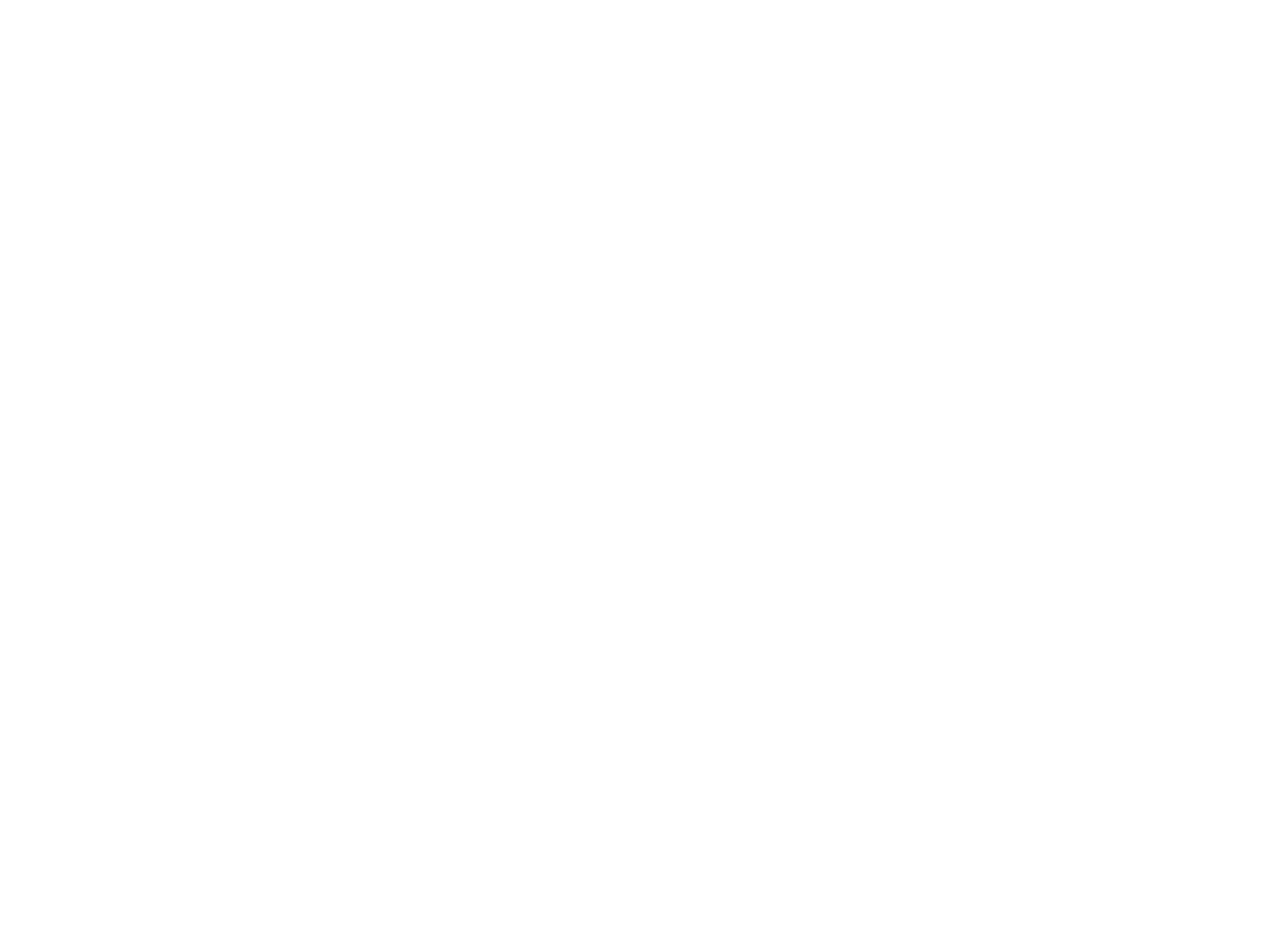
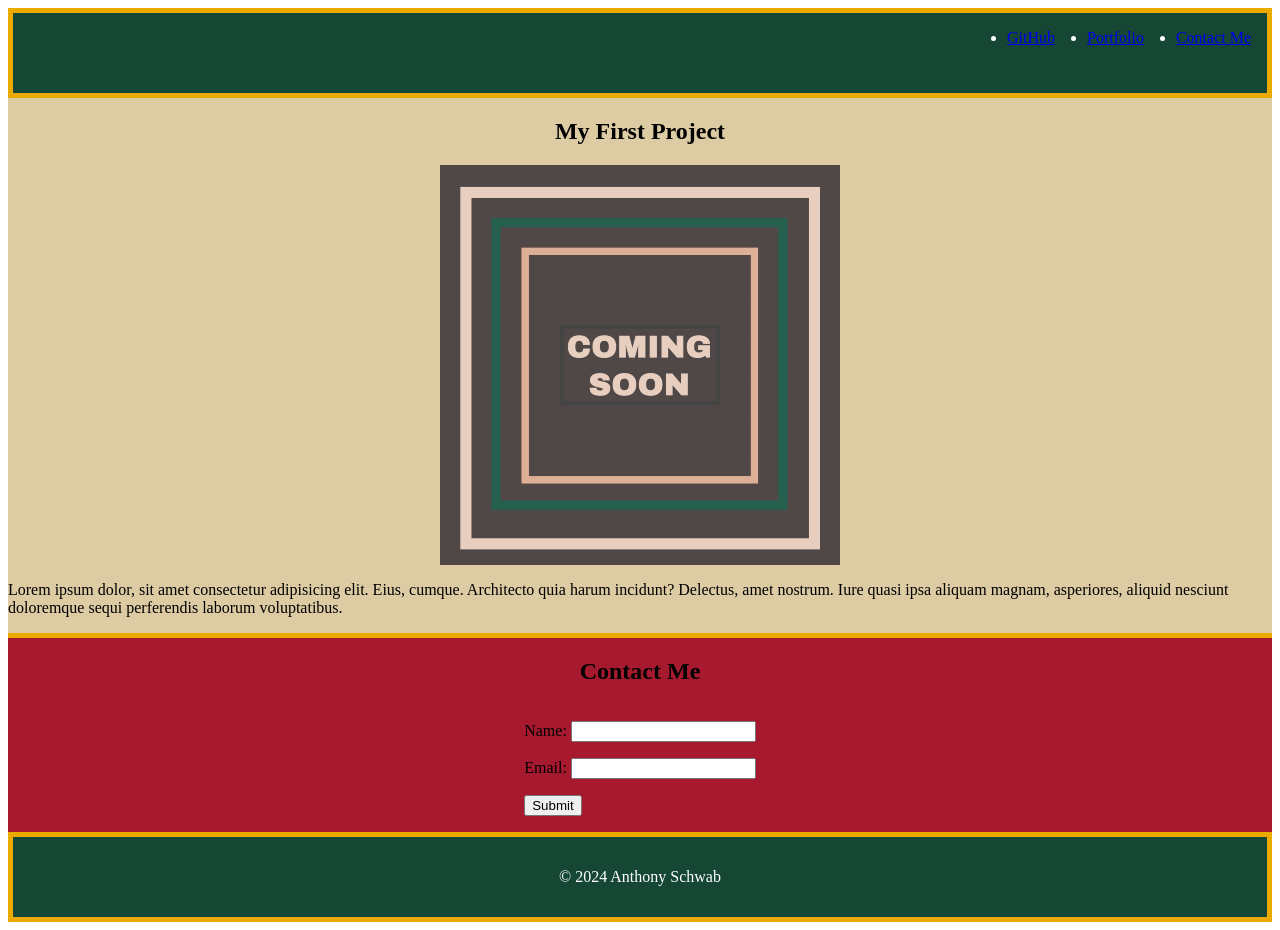
Before and after one commit to ant-codes-42/01-Mini-Project, a plain HTML site: page index.html in a window 1280 px wide. Before the commit the page ends 800 px from the top, so only its background shows below. Drawn offline with Linux system fonts and the light colour scheme.

Commit message:
index.html and style.css creation and updates

```diff
--- a/assets/css/style.css
+++ b/assets/css/style.css
@@ -0,0 +1,49 @@
+* {
+
+}
+
+header {
+    background-color: #154734;
+    border: 5px solid #EAAA00;
+    height: 5em;
+    color: #FFFFFF;
+}
+nav ul {
+    display: flex;
+    flex-direction: row;
+    column-gap: 2em;
+    justify-content: flex-end;
+    align-content: space-between;
+    margin-right: 1em;
+}
+
+nav ul li {
+
+}
+
+section {
+    display: flex;
+    flex-direction: column;
+    align-items: center;
+    justify-content: space-around;
+}
+
+.content {
+    background-color: #ddcba4;
+}
+
+.contactform {
+    background-color: #A6192E;
+    border-top: 5px solid #EAAA00;
+}
+
+footer {
+    background-color: #154734;
+    color: #FFFFFF;
+    border: 5px solid #EAAA00;
+    height: 5em;
+    display: flex;
+    flex-direction: column;
+    align-items: center;
+    justify-content: center;
+}
--- a/index.html
+++ b/index.html
@@ -7,13 +7,43 @@
     </head>
     <body>
         <header>
-
+            <nav>
+                <ul>
+                    <li><a href="#">GitHub</a></li>
+                    <li><a href="#">Portfolio</a></li>
+                    <li><a href="#">Contact Me</a></li>
+                </ul>
+            </nav>
         </header>
         <main>
-
+            <section class="content">
+                <h1>My First Project</h1>
+                <img src="./assets/images/image-1.png">
+                <p>Lorem ipsum dolor, sit amet consectetur adipisicing elit. Eius, cumque. Architecto quia harum incidunt? Delectus, amet nostrum. Iure quasi ipsa aliquam magnam, asperiores, aliquid nesciunt doloremque sequi perferendis laborum voluptatibus.</p>
+            </section>
+            <section class="contactform">
+                <h2>Contact Me</h2>
+                <form>
+                    <p>
+                        <label for="name">
+                            <span>Name: </span>
+                        </label>
+                        <input type="text" id="name" name="username" required />
+                    </p>
+                    <p>
+                        <label for="mail">
+                            <span>Email: </span>
+                        </label>
+                        <input type="email" id="mail" name="user-mail" required />
+                    </p>
+                    <p>
+                        <button name="submit">Submit</button>
+                    </p>
+                </form>
+            </section>
         </main>
         <footer>
-
+            <p>© 2024 Anthony Schwab</p>
         </footer>
     </body>
 </html>
```
